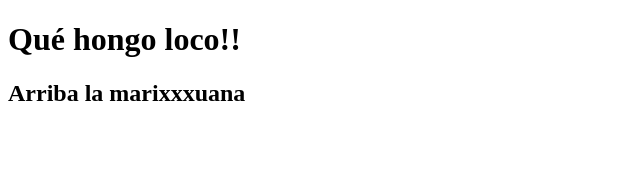
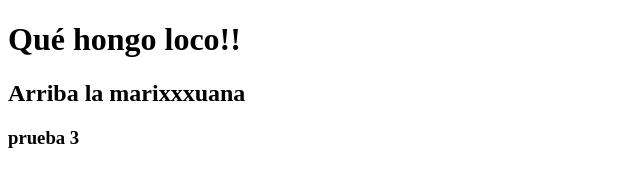
Before and after one commit to heguerick/pruebitaparaelpapistito, a plain HTML site: page quehongo.html in a window 1280 px wide. Shown: the full height of the page, 0-640 px from the left. Drawn offline with Linux system fonts and the light colour scheme.

Commit message:
add agregado

```diff
--- a/quehongo.html
+++ b/quehongo.html
@@ -9,5 +9,8 @@
 <body>
     <h1>Qué hongo loco!!</h1>
     <h2>Arriba la marixxxuana</h2>
+    <h3>prueba 3
+
+    </h3>
 </body>
 </html>
```
